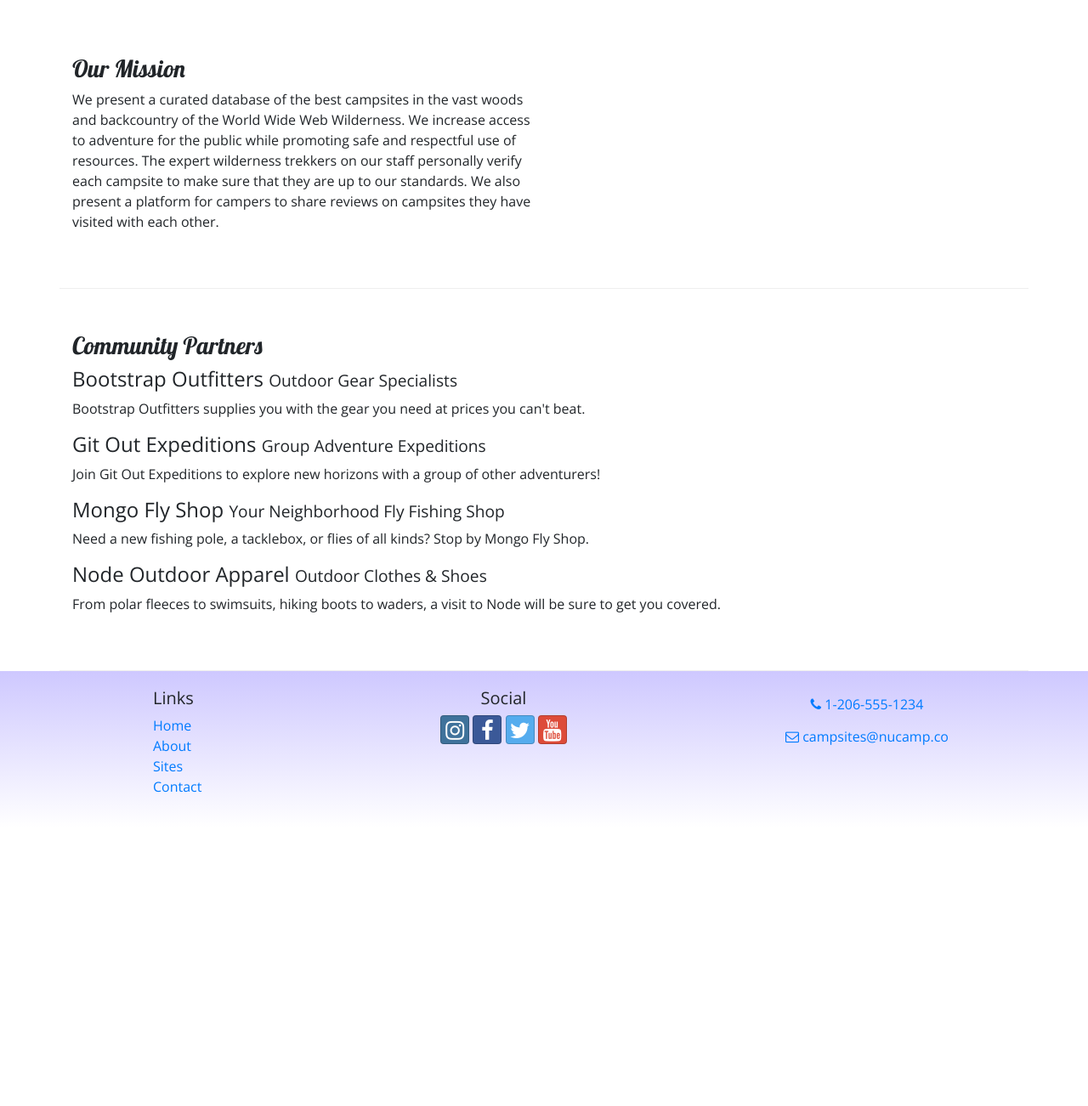
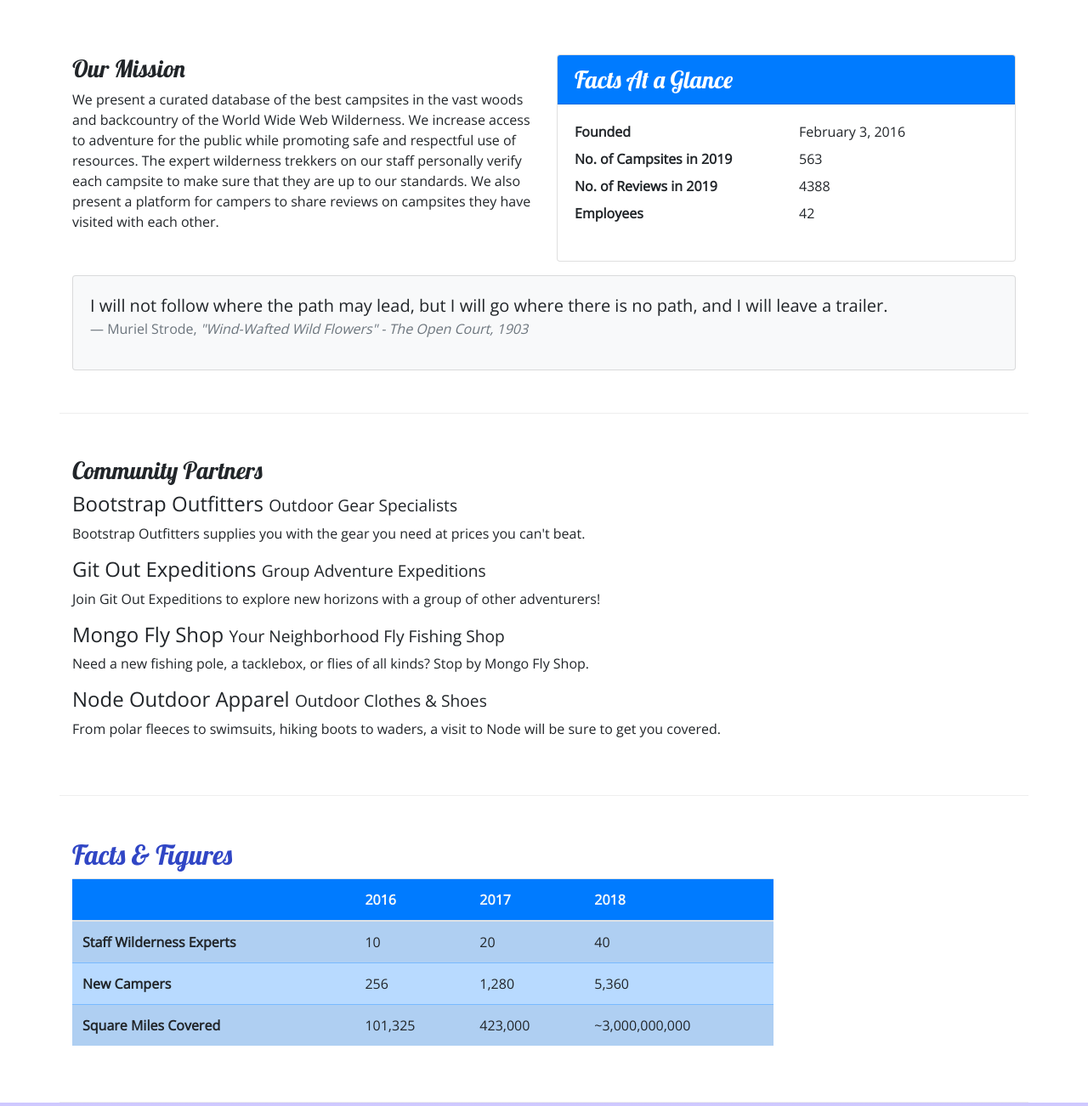
Before and after one commit to ejw773/nc-bootstrap, a website: page aboutus.html in a window 1280 px wide. Shown: the part 340-1642 px from the top of the page at 85% size. Before the commit the page ends 1314 px from the top, so only its background shows below. Drawn offline with nearby package versions, Linux system fonts and the light colour scheme.

Commit message:
adds tables and cards

```diff
--- a/aboutus.html
+++ b/aboutus.html
@@ -65,6 +65,35 @@
                 <h3>Our Mission</h3>
                 <p>We present a curated database of the best campsites in the vast woods and backcountry of the World Wide Web Wilderness. We increase access to adventure for the public while promoting safe and respectful use of resources. The expert wilderness trekkers on our staff personally verify each campsite to make sure that they are up to our standards. We also present a platform for campers to share reviews on campsites they have visited with each other.</p>
             </div>
+            <div class="col-sm-6">
+                <div class="card">
+                    <h3 class="card-header bg-primary text-white">Facts At a Glance</h3>
+                    <div class="card-body">
+                        <dl class="row">
+                            <dt class="col-6">Founded</dt>
+                            <dd class="col-6">February 3, 2016</dd>
+                            <dt class="col-6">No. of Campsites in 2019</dt>
+                            <dd class="col-6">563</dd>
+                            <dt class="col-6">No. of Reviews in 2019</dt>
+                            <dd class="col-6">4388</dd>
+                            <dt class="col-6">Employees</dt>
+                            <dd class="col-6">42</dd>
+                        </dl>
+                    </div>
+                </div>
+            </div>
+            <div class="col">
+                <div class="card bg-light mt-3">
+                    <blockquote class="blockquote card-body">
+                        <p class="mb-0">I will not follow where the path may lead, but I will go where there is no path, and I will leave a trailer.</p>
+                        <footer class="blockquote-footer">Muriel Strode,
+                            <cite title="Source Title">"Wind-Wafted Wild Flowers" -
+                                The Open Court, 1903
+                            </cite>
+                        </footer>
+                    </blockquote>
+                </div>
+            </div>
         </div>
 
         <div class="row row-content">
@@ -80,9 +109,47 @@
                 <p class="d-none d-sm-block">From polar fleeces to swimsuits, hiking boots to waders, a visit to Node will be sure to get you covered.</p>
             </div>
         </div>
+        <div class="row row-content">
+            <div class="col-sm-9">
+                <h2>Facts &amp; Figures</h2>
+                <div class="table-responsive">
+                    <table class="table table-striped">
+                        <thead>
+                            <tr class="bg-primary text-light">
+                                <th></th>
+                                <th>2016</th>
+                                <th>2017</th>
+                                <th>2018</th>
+                            </tr>
+                        </thead>
+                        <tbody class="table-primary">
+                            <tr>
+                                <th>Staff Wilderness Experts</th>
+                                <td>10</td>
+                                <td>20</td>
+                                <td>40</td>
+                            </tr>
+                            <tr>
+                                <th>New Campers</th>
+                                <td>256</td>
+                                <td>1,280</td>
+                                <td>5,360</td>
+                            </tr>
+                            <tr>
+                                <th>Square Miles Covered</th>
+                                <td>101,325</td>
+                                <td>423,000</td>
+                                <td>~3,000,000,000</td>
+
+                            </tr>
+                        </tbody>
+                    </table>
+                </div>
+            </div>
+        </div>
     </div>
 
-    <footer>
+    <footer class="site-footer">
         <div class="container">
             <div class="row">
                 <div class="col-4 col-sm-2 offset-1">
--- a/css/styles.css
+++ b/css/styles.css
@@ -14,7 +14,7 @@ header h2 {
     color: #CEC8FF;
 }
 
-footer {
+.site-footer {
     background-image: linear-gradient(#CEC8FF, white);
     padding: 20px 0;
 }
```
Also changed, not shown: contactus.html (+1 -1 lines), index.html (+1 -1 lines).
